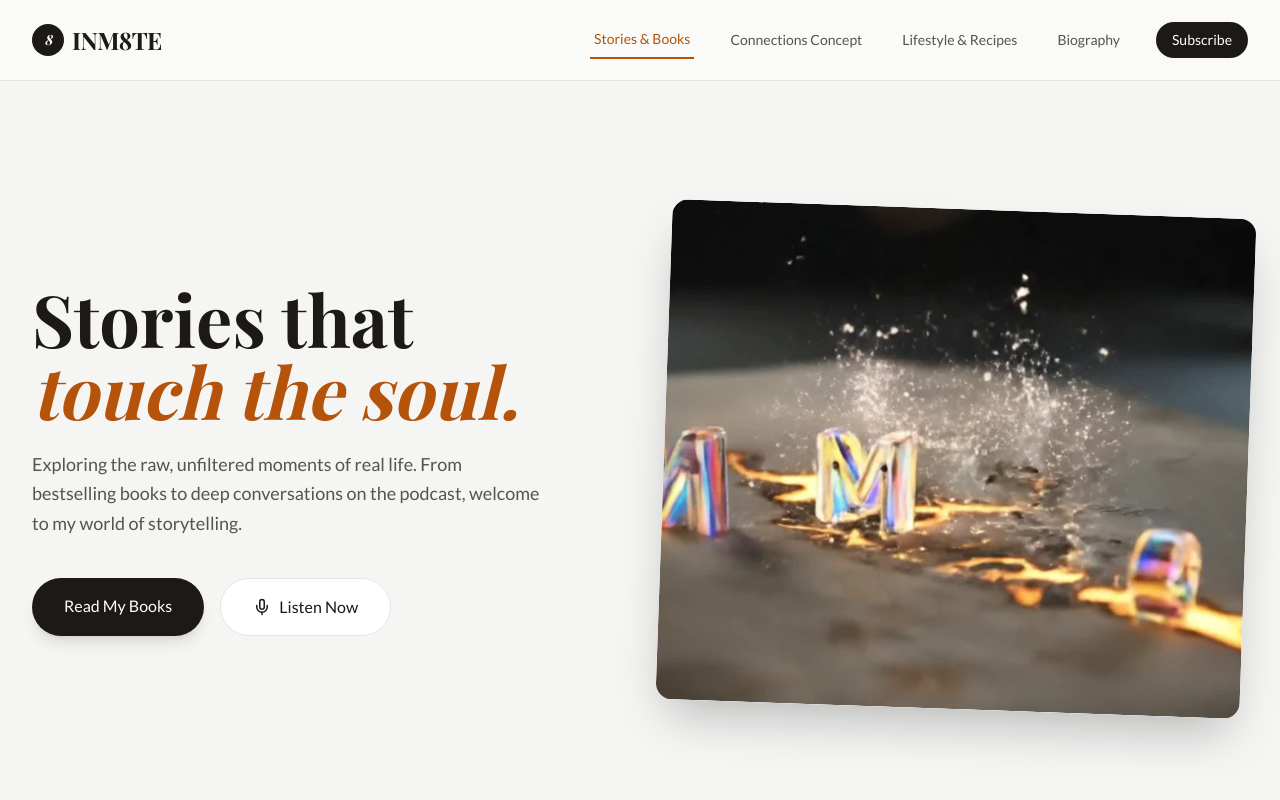
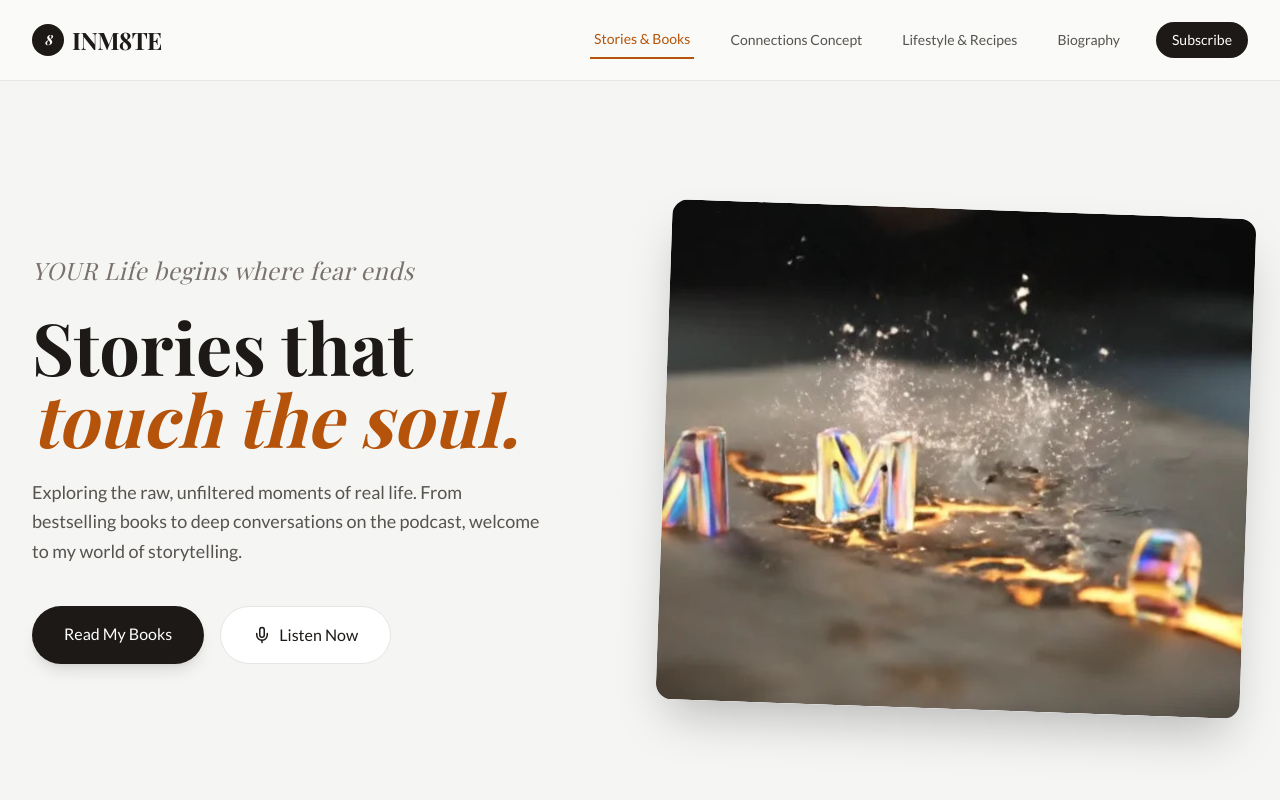
Before and after one commit to yonlyvision/web-Inmate, a React (Vite) app: page /#/ in a window 1280 px wide. Shown: the top 800 px of the page. Built offline with nearby package versions, Linux system fonts and the light colour scheme; a web font is replaced by a local one.

Commit message:
Finalize Hero quote and clean up Project

```diff
--- a/pages/Home.tsx
+++ b/pages/Home.tsx
@@ -12,6 +12,9 @@ export const Home: React.FC = () => {
       <section className="relative bg-stone-100 overflow-hidden">
         <div className="max-w-7xl mx-auto px-4 sm:px-6 lg:px-8 py-24 md:py-32 flex flex-col md:flex-row items-center gap-12">
           <div className="md:w-1/2 space-y-6 z-10">
+            <p className="font-serif italic text-2xl text-stone-500 font-medium tracking-wide">
+              YOUR Life begins where fear ends
+            </p>
             <h1 className="font-serif text-5xl md:text-7xl font-bold text-stone-900 leading-tight">
               Stories that <br /> <span className="italic text-primary">touch the soul.</span>
             </h1>
```
